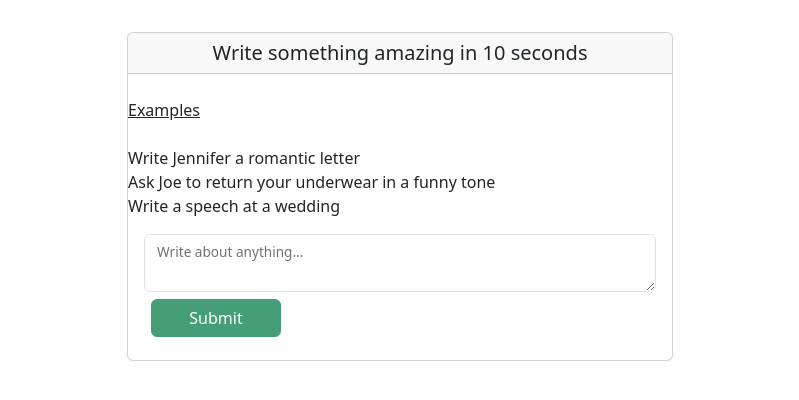
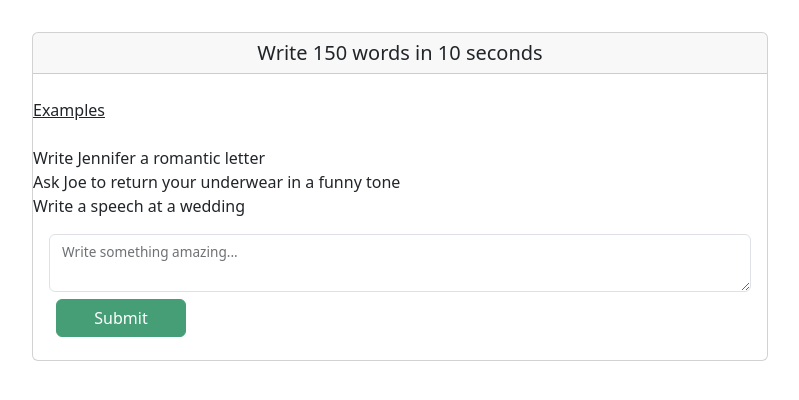
Before and after one commit to amiaynara/letter_generator, a Flask app: page / in a window 1280 px wide. Shown: the top 400 px of the page, without its empty margins (240-1039 px from the left). Run offline with Flask 2, Linux system fonts and the light colour scheme; parts of the project's set-up code (start-up, migrations or seed data) failed here and were passed over; some libraries are stand-ins or nearby versions.

Commit message:
Add files via upload

```diff
--- a/templates/parameters.html
+++ b/templates/parameters.html
@@ -4,9 +4,9 @@
     Set Parameters
 {% endblock %}
 {% block content %}
-    <div class="col-6">
+    <div class="col-8">
         <div class="card">
-            <h5 class="card-header text-center">Write something amazing in 10 seconds</h5>
+            <h5 class="card-header text-center">Write 150 words in 10 seconds</h5>
             <br><u>Examples</u>
             <br>Write Jennifer a romantic letter
             <br>Ask Joe to return your underwear in a funny tone
@@ -14,12 +14,11 @@
 
 
 
-
             <div class="card-body">
                 <form method="POST" action="{{ url_for('parameters') }}">
                     <div class="form-floating">
                         <textarea class="form-control" id="instruction" name="instruction"></textarea>
-                        <label for="instruction">Write about anything... </label>
+                        <label for="instruction">Write something amazing... </label>
                     </div>
                     <button id="submit-button" class="btn btn-success open-button submit-btn" type="submit">Submit</button>
                 </form>
```
Also changed, not shown: templates/edit.html (+28 -6 lines).
